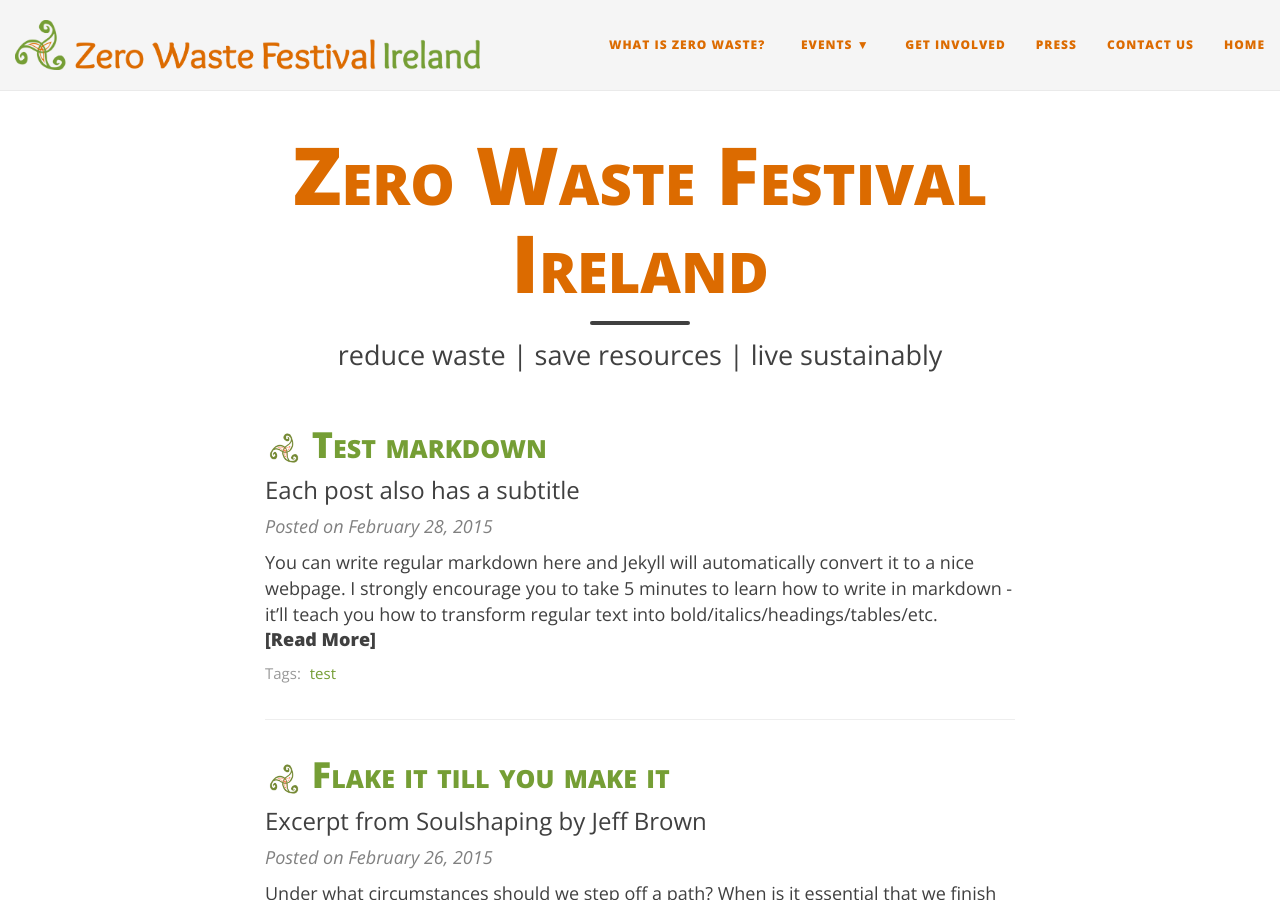
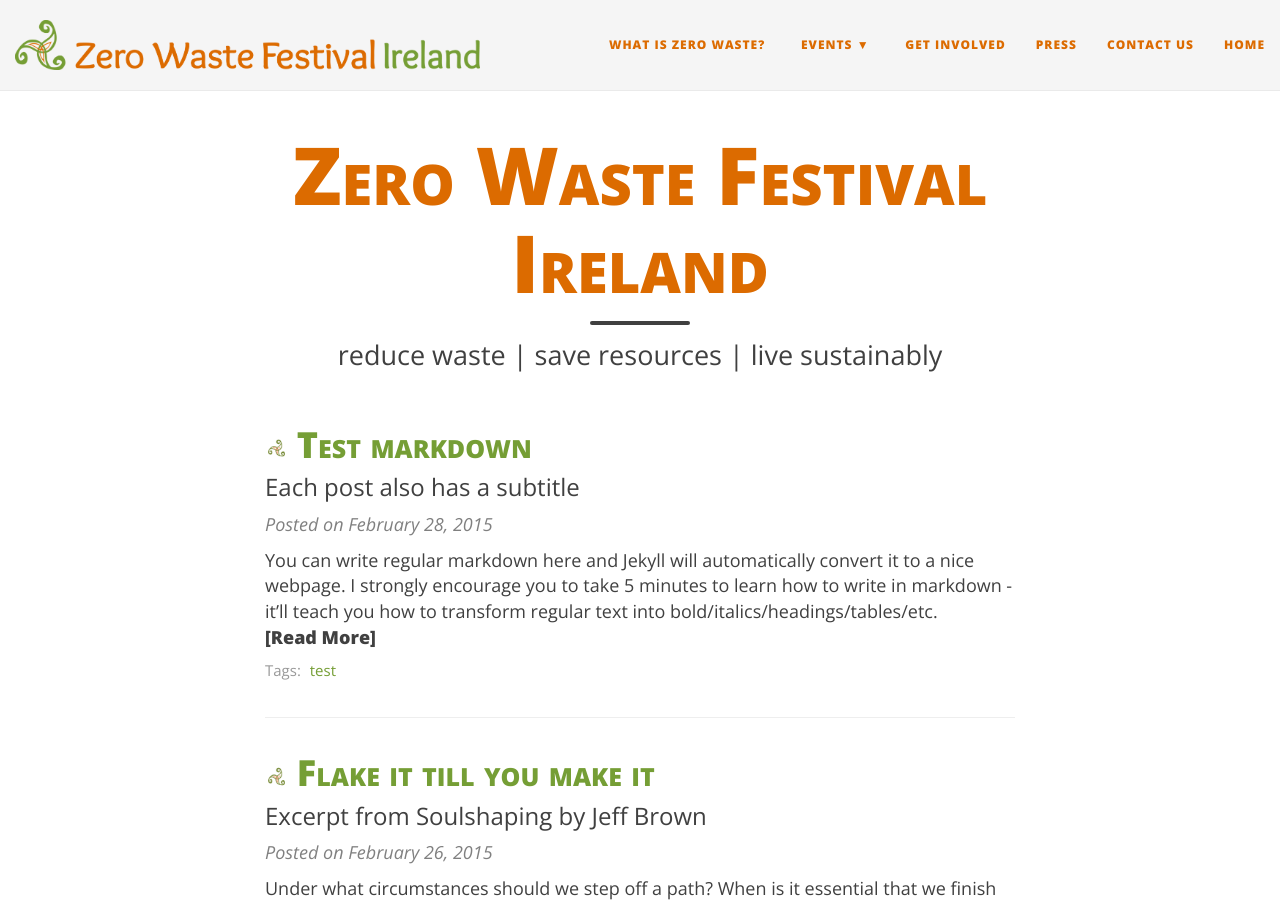
Before and after one commit to jknappe/zw-ireland, a Jekyll site: the page built from index.html, in a window 1280 px wide and 900 px high. Built offline with Jekyll 4.4.1, drawn with Linux system fonts in a browser that asks for light colours; nearby versions of some CDN libraries; the list of posts is cut into pages by our own code.

Commit message:
changes icon size

```diff
--- a/index.html
+++ b/index.html
@@ -10,7 +10,7 @@
   <article class="post-preview">
     <a href="{{ post.url | prepend: site.baseurl }}">
 	  <h2 class="post-title">
-			<img src="{{ site.baseurl }}/img/zw-icon.png" width = "5%" />
+			<img src="{{ site.baseurl }}/img/zw-icon.png" width = "3%" />
 			{{ post.title }}</h2>
 
 	  {% if post.subtitle %}
```
